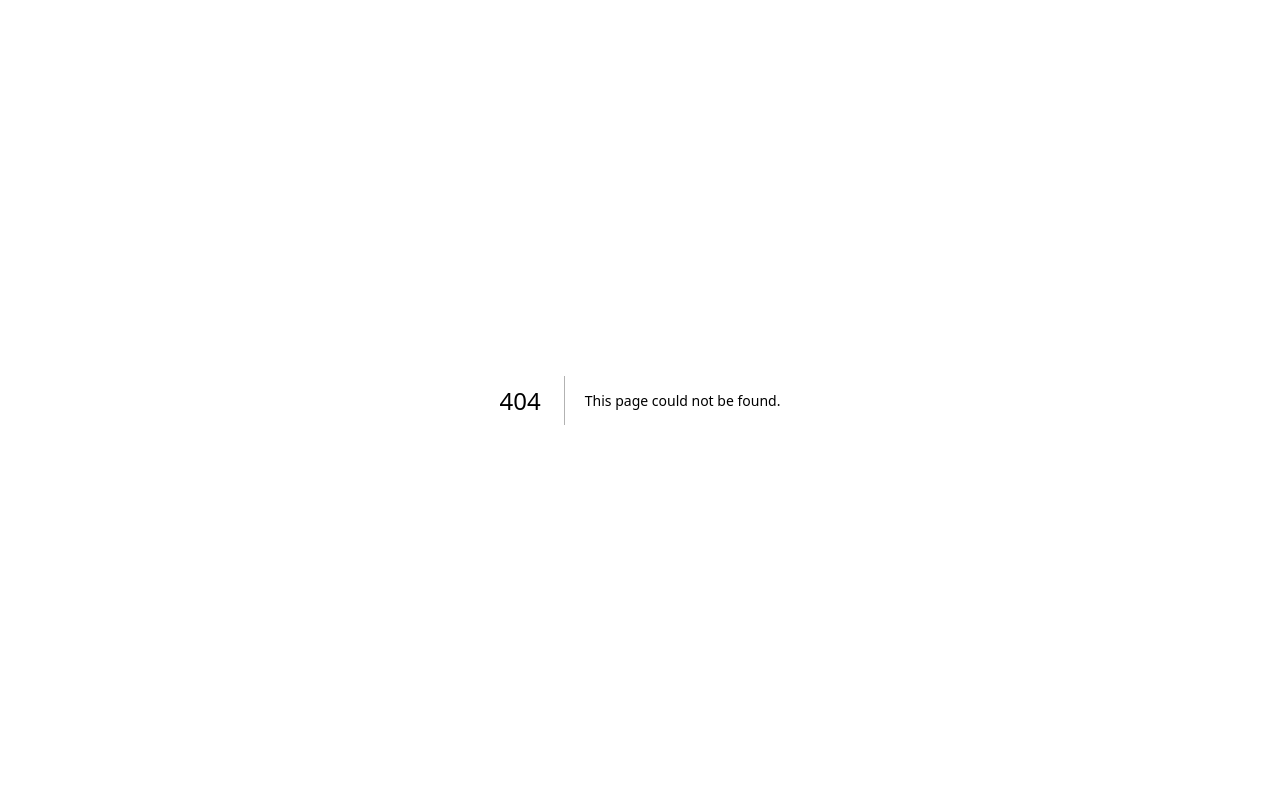
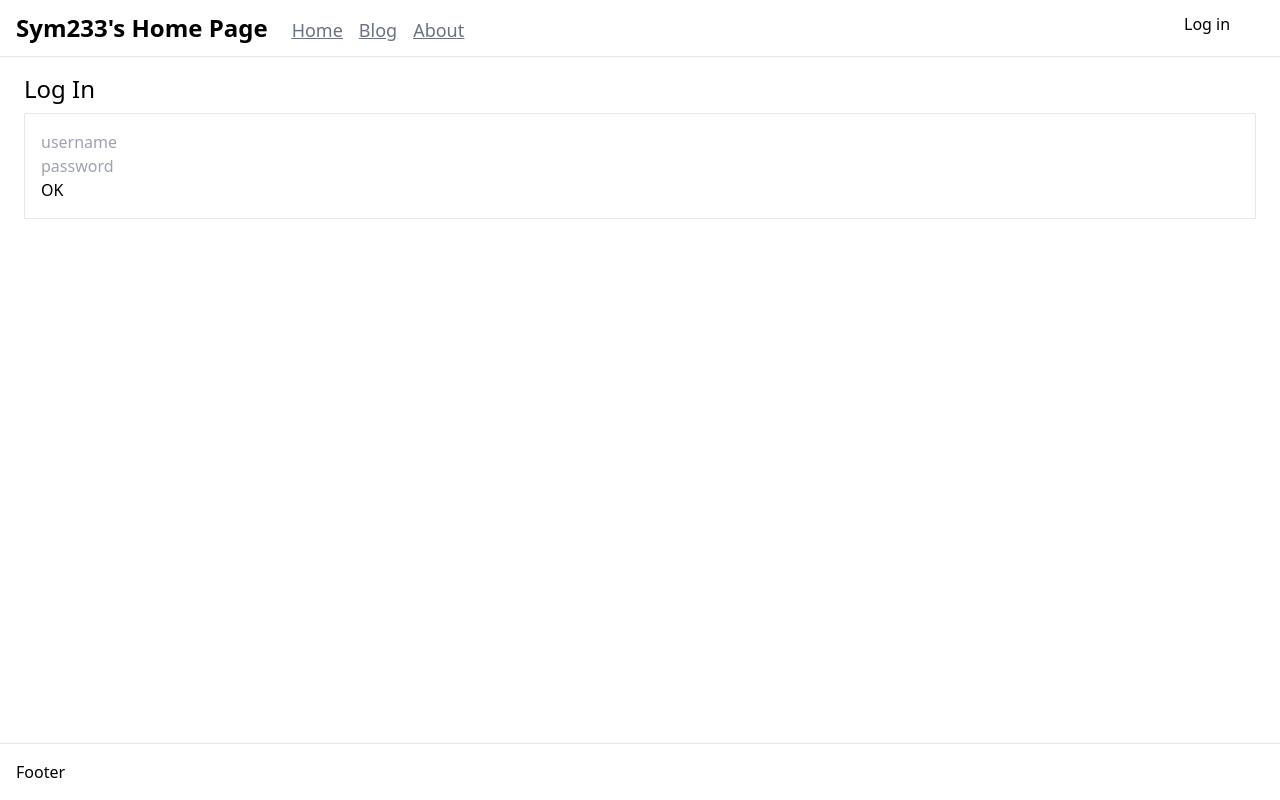
Before and after one commit to sym233/my-nextjs-app, a Next.js app: page /login in a window 1280 px wide. Before the commit this address had no page. Built offline with nearby package versions, Linux system fonts and the light colour scheme.

Commit message:
user login

```diff
--- a/package.json
+++ b/package.json
@@ -24,7 +24,8 @@
     "pg": "^8.11.1",
     "react": "18.2.0",
     "react-dom": "18.2.0",
-    "react-markdown": "^8.0.7"
+    "react-markdown": "^8.0.7",
+    "zustand": "^4.4.6"
   },
   "devDependencies": {
     "@types/pg": "^8.10.2",
--- /dev/null
+++ b/src/app/(with-header)/login/page.tsx
@@ -0,0 +1,12 @@
+import InputArea from '@/components/LoginInput';
+
+const Login = async () => {
+  return (<>
+    <h3 className="text-2xl my-2">Log In</h3>
+    <div>
+      <InputArea />
+    </div>
+  </>);
+};
+
+export default Login;
--- a/src/app/api/user/route.ts
+++ b/src/app/api/user/route.ts
@@ -1,23 +1,25 @@
-import { UserDb } from "@/db/user";
-import { BaseError, errorToResponse, ok } from "@/utils";
-import { NextResponse } from "next/server";
+import { NextResponse } from 'next/server';
 
-export async function POST(request: Request) {
-  // register
-  try {
-    const { username, password } = await request.json();
-    if (typeof username !== 'string' || typeof password !== 'string') {
-      throw BaseError.parameterError();
-    }
-    const created = await UserDb.createUserByPassword(username, password);
-    if (!created) {
-      throw BaseError.registerError();
-    }
-    return NextResponse.json(ok());
-  } catch (e){
-    return errorToResponse(e);
-  }
-}
+import { UserDb } from '@/db/user';
+import { BaseError, errorToResponse, ok } from '@/utils';
+
+// not open register now
+// export async function POST(request: Request) {
+//   // register
+//   try {
+//     const { username, password } = await request.json();
+//     if (typeof username !== 'string' || typeof password !== 'string') {
+//       throw BaseError.parameterError();
+//     }
+//     const created = await UserDb.createUserByPassword(username, password);
+//     if (!created) {
+//       throw BaseError.registerError();
+//     }
+//     return NextResponse.json(ok());
+//   } catch (e){
+//     return errorToResponse(e);
+//   }
+// }
 
 export async function DELETE(request: Request) {
   // delete user
--- a/src/app/layout.tsx
+++ b/src/app/layout.tsx
@@ -1,5 +1,6 @@
 import { Layout } from '@/types';
 import './globals.css';
+import AfterHydration from '@/components/AfterHydration';
 
 export const metadata = {
   title: 'Create Next App',
@@ -13,6 +14,7 @@ const RootLayout: Layout = ({
     <html lang="en">
       <body>
         {children}
+        <AfterHydration />
       </body>
     </html>
   );
--- /dev/null
+++ b/src/components/AfterHydration.tsx
@@ -0,0 +1,17 @@
+'use client';
+
+import { useEffect } from 'react';
+
+import { useSessionStore } from '@/store';
+
+const AfterHydration = () => {
+  useEffect(() => {
+    // load store after hydration
+    // avoid hrydration error
+    useSessionStore.persist.rehydrate();
+  }, []);
+
+  return null;
+}
+
+export default AfterHydration;
--- a/src/components/AppBar.tsx
+++ b/src/components/AppBar.tsx
@@ -3,6 +3,9 @@
 import { FC } from 'react';
 import { usePathname } from 'next/navigation';
 import Link from 'next/link';
+import { useShallow } from 'zustand/react/shallow';
+
+import { useSessionStore } from '@/store';
 
 interface NavLink {
   name: string,
@@ -39,6 +42,32 @@ const NavItem: FC<NavItemProps> = ({ navLink }) => {
   );
 }
 
+const DropDown = () => {
+  const logout = useSessionStore(state => state.logout);
+  return (<>
+    <ul className="absolute h-0 hidden overflow-hidden p-2 border-black border-solid group-hover:h-fit group-hover:border group-hover:block">
+      <li className="cursor-not-allowed">Profile</li>
+      <li className="cursor-pointer" onClick={logout}>Log Out</li>
+    </ul>
+  </>)
+}
+
+const UserMenu = () => {
+  const { username } = useSessionStore(useShallow(({ username }) => ({ username })));
+  return (
+    <div className="w-20">
+      {username ?
+        (<div className="group">
+          <span>{username}</span>
+          <DropDown />
+        </div>) :
+        (<span><Link href="/login">Log in</Link></span>)
+      }
+    </div>
+
+  )
+}
+
 const AppBar = () => {
   return (
     <nav className="flex space-x-2 border-solid border-b px-4 py-3">
@@ -50,7 +79,9 @@ const AppBar = () => {
           {navLinks.map(navLink => <NavItem key={navLink.name} navLink={navLink} />)}
         </ul>
       </div>
-      <div className="cursor-not-allowed">Log in</div>
+      <div>
+        <UserMenu/>
+      </div>
     </nav>
   );
 };
--- /dev/null
+++ b/src/components/LoginInput.tsx
@@ -0,0 +1,54 @@
+'use client';
+
+import { useState } from 'react';
+import { useShallow } from 'zustand/react/shallow';
+
+import { useSessionStore } from '@/store';
+
+const InputArea = () => {
+  const [inputUsername, setInputUsername] = useState('');
+  const [password, setPassword] = useState('');
+  const { login, logout, username, failure } = useSessionStore(
+    useShallow(({ failure, username, login, logout }) => ({
+      failure,
+      username,
+      login,
+      logout,
+    }))
+  );
+
+  const submit = () => {
+    login(inputUsername, password);
+  };
+
+  return (
+    <div className="border border-blackb border-solid p-4">
+      {failure && <p>Message: {failure}</p>}
+      {username ?
+        (<>
+          <p>Successfully Logged in as {username}</p>
+          <button onClick={logout}>Log Out</button>
+        </>) :
+        (<div>
+          <div>
+            <input
+              placeholder="username"
+              value={inputUsername}
+              onChange={e => setInputUsername(e.target.value)}
+            />
+          </div>
+          <div>
+            <input placeholder="password" type="password"
+              value={password}
+              onChange={e => setPassword(e.target.value)}
+            />
+          </div>
+          <div>
+            <button onClick={submit}>OK</button>
+          </div>
+        </div>)}
+    </div>
+  );
+};
+
+export default InputArea;
--- a/src/db/user.ts
+++ b/src/db/user.ts
@@ -89,10 +89,11 @@ export class UserDb {
 
   static async validateSession(
     sessionId: string
-  ): Promise<{ userId: number; creationTime: number } | undefined> {
+  ): Promise<{ userId: number; username: string; creationTime: number } | undefined> {
     const session = await db
       .selectFrom('session')
-      .select(['session.userId', 'creationTime'])
+      .innerJoin('userInfo', 'userInfo.id', 'session.userId')
+      .select(['session.userId', 'userInfo.username', 'creationTime'])
       .where('session.id', '=', sessionId)
       .executeTakeFirst();
     if (!session) {
--- /dev/null
+++ b/src/store.ts
@@ -0,0 +1,89 @@
+import { create } from 'zustand';
+import { persist } from 'zustand/middleware';
+import { Pr, err, ok } from './utils';
+
+interface SessionStore {
+  username?: string;
+  sessionId?: string;
+  failure?: string;
+  login: (username: string, password: string) => Promise<void>;
+  logout: () => Promise<void>;
+}
+
+export const useSessionStore = create<SessionStore>()(
+  persist(
+    set => ({
+      username: undefined,
+      sessionId: undefined,
+      failure: undefined,
+      login: async (username, password) => {
+        const res = await login(username, password);
+        if (res.ok) {
+          set({ username, sessionId: res.data.sessionId, failure: undefined });
+        } else {
+          set({ failure: res.err });
+        }
+      },
+      logout: async () => {
+        const res = await logout();
+        set({
+            sessionId: undefined,
+            username: undefined,
+            failure: res.ok ? undefined : res.err,
+        });
+      },
+    }),
+    {
+      name: 'store',
+      partialize: ({ username, sessionId }) => ({ username, sessionId }),
+      skipHydration: true,
+    }
+  )
+);
+
+async function login(
+  username: string,
+  password: string
+): Pr<{ sessionId: string }> {
+  try {
+    const res = await fetch('/api/session', {
+      method: 'post',
+      body: JSON.stringify({ username, password }),
+    });
+    const j = await res.json();
+    if (j.ok) {
+      const sessionId = j.data.sessionId as string;
+      localStorage.setItem('session', JSON.stringify({ username, sessionId }));
+      return ok({ sessionId });
+    } else {
+      return err(j.err);
+    }
+  } catch (e) {
+    return err(e);
+  }
+}
+
+async function logout(): Pr {
+  try {
+    const session = localStorage.getItem('session');
+    if (!session) {
+      throw new Error('No Session Found');
+    }
+    localStorage.removeItem('session');
+    const { sessionId } = JSON.parse(session) as { username: string, sessionId: string };
+    const res = await fetch('/api/session', {
+      method: 'delete',
+      headers: {
+        Authentication: sessionId,
+      },
+    });
+    const j = await res.json();
+    if (j.ok) {
+      return ok();
+    } else {
+      return err(j.err);
+    }
+  } catch (e) {
+    return err(e);
+  }
+}
--- a/src/utils.ts
+++ b/src/utils.ts
@@ -13,11 +13,13 @@ interface Err {
 export type Result<T = void> = Ok<T> | Err;
 
 export function err(error: any): Err {
+  if (typeof error === 'string') {
+    return { ok: false, err: error };
+  }
   if (error instanceof Error) {
     return { ok: false, err: error.message };
-  } else {
-    return { ok: false, err: 'Unknown Error' };
   }
+  return { ok: false, err: 'Unknown Error' };
 }
 
 export function ok(): Ok<void>;
```
Also changed, not shown: 1 other file (tests, documents, lock files or other folders).
